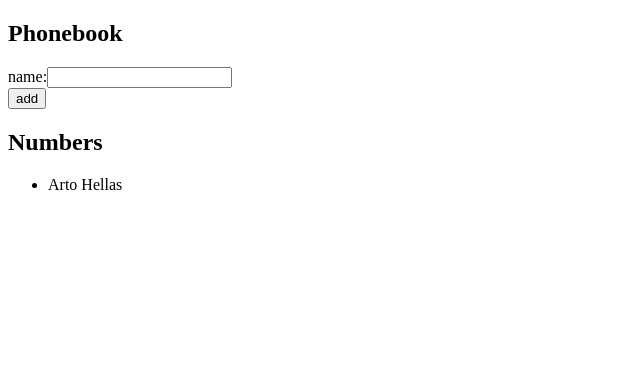
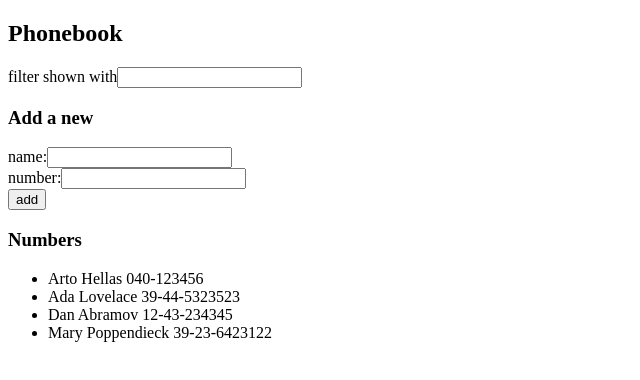
Before and after one commit to TheDevJoeT/FullStackOpenExercises, a React (Vite) app in the folder part2/phonebook/: page / in a window 1280 px wide. Shown: the top 380 px of the page, without its empty margins (0-640 px from the left). Built offline with nearby package versions, Linux system fonts and the light colour scheme.

Commit message:
exercise 2.10

```diff
--- a/part2/phonebook/src/App.jsx
+++ b/part2/phonebook/src/App.jsx
@@ -1,51 +1,109 @@
-import { useState } from "react";
+import { useState } from 'react'
+
+const Filter = ({ filter, onChange }) => (
+  <div>
+    filter shown with
+    <input value={filter} onChange={onChange} />
+  </div>
+)
+
+const PersonForm = ({
+  onSubmit,
+  newName,
+  newNumber,
+  onNameChange,
+  onNumberChange
+}) => (
+  <form onSubmit={onSubmit}>
+    <div>
+      name:
+      <input value={newName} onChange={onNameChange} />
+    </div>
+    <div>
+      number:
+      <input value={newNumber} onChange={onNumberChange} />
+    </div>
+    <div>
+      <button type="submit">add</button>
+    </div>
+  </form>
+)
+
+const Persons = ({ persons }) => (
+  <ul>
+    {persons.map(person => (
+      <li key={person.id}>
+        {person.name} {person.number}
+      </li>
+    ))}
+  </ul>
+)
 
 const App = () => {
-  const [persons, setPersons] = useState([{ name: "Arto Hellas" }]);
-  const [newName, setNewName] = useState("");
+  const [persons, setPersons] = useState([
+    { name: 'Arto Hellas', number: '040-123456', id: 1 },
+    { name: 'Ada Lovelace', number: '39-44-5323523', id: 2 },
+    { name: 'Dan Abramov', number: '12-43-234345', id: 3 },
+    { name: 'Mary Poppendieck', number: '39-23-6423122', id: 4 }
+  ])
+
+  const [newName, setNewName] = useState('')
+  const [newNumber, setNewNumber] = useState('')
+  const [filter, setFilter] = useState('')
 
   const handleSubmit = (e) => {
-    e.preventDefault();
+    e.preventDefault()
 
-    const nameExists = persons.some((person) => person.name === newName);
+    const nameExists = persons.some(
+      person => person.name === newName
+    )
 
     if (nameExists) {
-      alert(`${newName} is already added to phonebook`);
-      return;
+      alert(`${newName} is already added to phonebook`)
+      return
     }
 
-    const newPerson = { name: newName };
-    setPersons(persons.concat(newPerson));
-    setNewName("");
-  };
+    const newPerson = {
+      name: newName,
+      number: newNumber,
+      id: persons.length + 1
+    }
 
-  const handleChange = (e) => {
-    setNewName(e.target.value);
-  };
+    setPersons(persons.concat(newPerson))
+    setNewName('')
+    setNewNumber('')
+  }
+
+  const handleFilterChange = (e) => setFilter(e.target.value)
+
+  const personsToShow = persons.filter(person =>
+    person.name.toLowerCase().includes(filter.toLowerCase())
+  )
 
   return (
     <div>
       <h2>Phonebook</h2>
 
-      <form onSubmit={handleSubmit}>
-        <div>
-          name:
-          <input value={newName} onChange={handleChange} />
-        </div>
-        <div>
-          <button type="submit">add</button>
-        </div>
-      </form>
+      <Filter
+        filter={filter}
+        onChange={handleFilterChange}
+      />
 
-      <h2>Numbers</h2>
+      <h3>Add a new</h3>
 
-      <ul>
-        {persons.map((person) => (
-          <li key={person.name}>{person.name}</li>
-        ))}
-      </ul>
+      <PersonForm
+        onSubmit={handleSubmit}
+        newName={newName}
+        newNumber={newNumber}
+        onNameChange={(e) => setNewName(e.target.value)}
+        onNumberChange={(e) => setNewNumber(e.target.value)}
+      />
+
+      <h3>Numbers</h3>
+
+      <Persons persons={personsToShow} />
     </div>
-  );
-};
+  )
+}
 
-export default App;
+export default App
```
